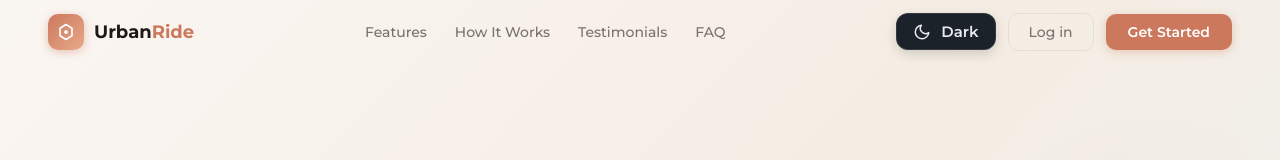
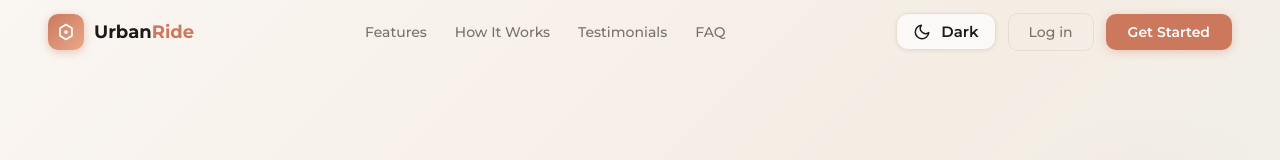
Before and after one commit to rajesh620-collab/urbanride, a React (Vite) app in the folder frontend/: page / in a window 1280 px wide. Shown: the top 160 px of the page. Built offline with nearby package versions, Linux system fonts and the light colour scheme; no server answers.

Commit message:
style: use dark text for theme toggle in bright mode for better UI consistency

```diff
--- a/frontend/src/styles.css
+++ b/frontend/src/styles.css
@@ -286,8 +286,8 @@ input, select, button {
 
 /* ── Theme toggle ── */
 .theme-toggle {
-  background: #1C2229; /* Dark slate matching image */
-  border: 1px solid rgba(255,255,255,0.1);
+  background: var(--cream);
+  border: 1px solid var(--border);
   border-radius: var(--radius-md);
   padding: 8px 16px;
   display: flex;
@@ -296,13 +296,30 @@ input, select, button {
   cursor: pointer;
   font-size: 15px;
   font-weight: 600;
-  color: #E8EBEF;
-  box-shadow: 0 4px 12px rgba(0,0,0,0.15);
+  color: var(--charcoal);
+  box-shadow: var(--shadow-sm);
+  transition: all 0.3s ease;
 }
 .theme-toggle svg {
-  stroke: #E8EBEF;
+  stroke: var(--charcoal);
+  transition: stroke 0.3s ease;
 }
+
+[data-theme="dark"] .theme-toggle {
+  background: #1C2229;
+  color: #E2E8F0;
+  border-color: rgba(255,255,255,0.1);
+  box-shadow: 0 4px 12px rgba(0,0,0,0.2);
+}
+[data-theme="dark"] .theme-toggle svg {
+  stroke: #E2E8F0;
+}
+
 .theme-toggle:hover {
+  background: var(--cream-dark);
+  filter: brightness(0.98);
+}
+[data-theme="dark"] .theme-toggle:hover {
   background: #262E37;
   filter: brightness(1.1);
 }
```
